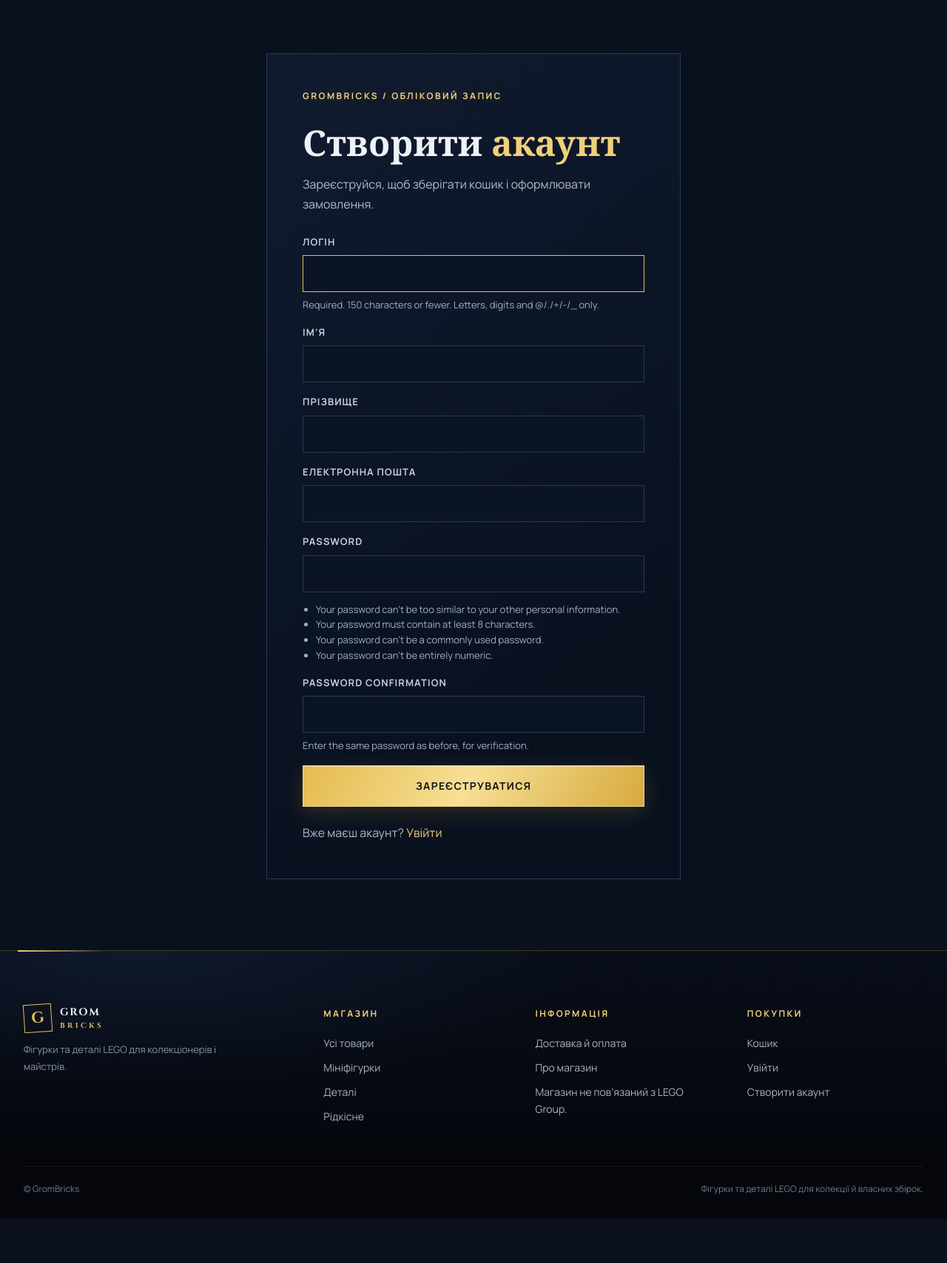
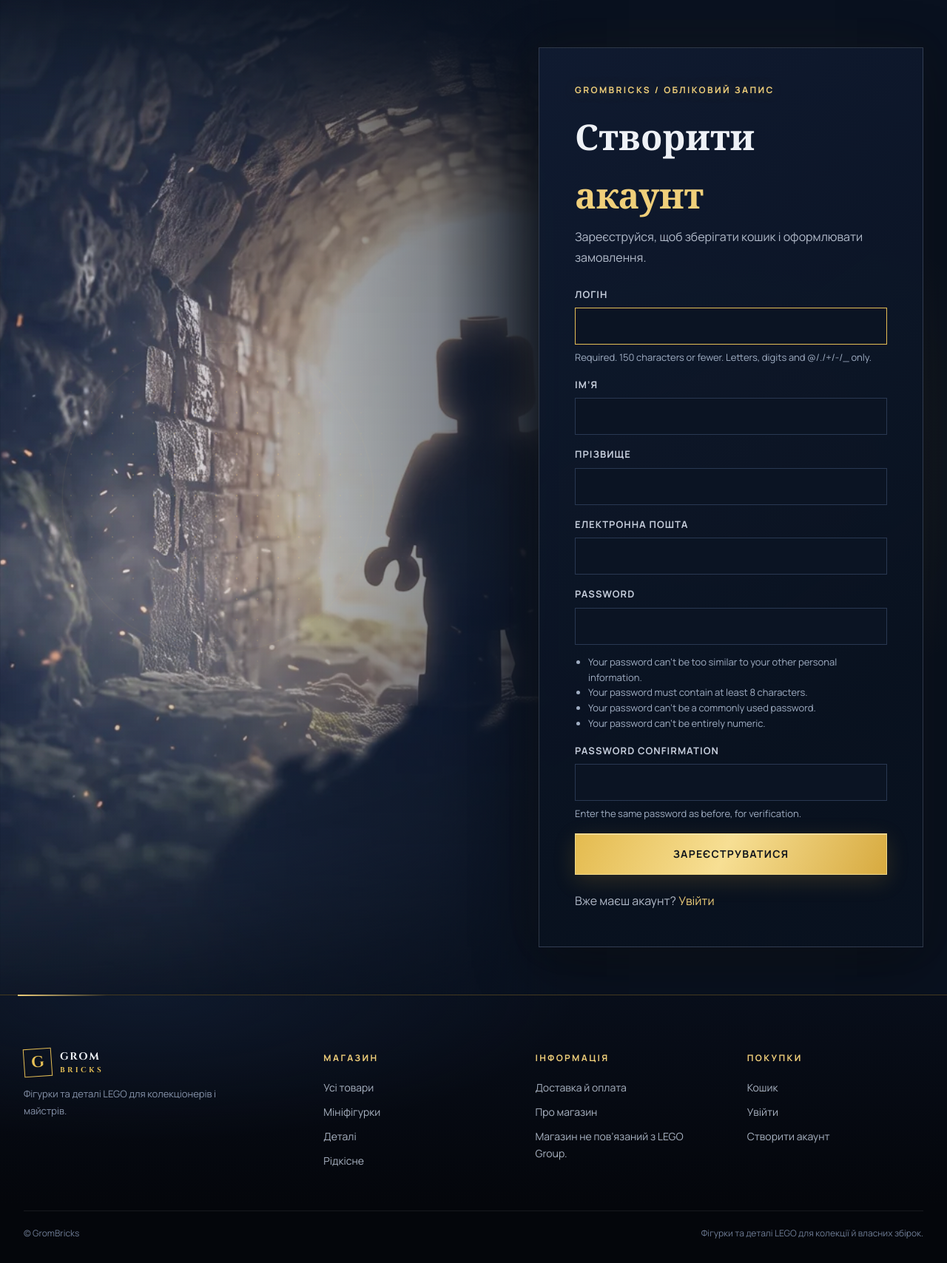
Before and after one commit to Grom256/PracticeReport3, a Django app: page /accounts/register/ in a window 1280 px wide. Shown: the part 93-1801 px from the top of the page at 74% size. Before the commit the page ends 1741 px from the top, so only its background shows below. Run offline with Django 5.2, Linux system fonts and the light colour scheme; parts of the project's set-up code (start-up, migrations or seed data) failed here and were passed over.

Commit message:
Правки дизайну

```diff
--- a/GromBricks/apps/catalog/models.py
+++ b/GromBricks/apps/catalog/models.py
@@ -2,6 +2,8 @@ from django.conf import settings
 from django.core.validators import MinValueValidator
 from django.db import models
 from django.urls import reverse
+
+from .validators import validate_product_sku
 
 
 class Category(models.Model):
@@ -45,7 +47,9 @@ class Product(models.Model):
     product_type = models.CharField(
         'тип товару', max_length=12, choices=ProductType.choices
     )
-    sku = models.CharField('артикул', max_length=50, unique=True)
+    sku = models.CharField(
+        'артикул', max_length=50, unique=True, validators=[validate_product_sku]
+    )
     name = models.CharField('назва', max_length=200)
     description = models.TextField('опис', blank=True)
     series = models.CharField('серія / тематика', max_length=100, blank=True)
--- a/GromBricks/static/css/site.css
+++ b/GromBricks/static/css/site.css
@@ -535,3 +535,61 @@ h1, h2, h3, p { margin-top: 0; }
     .header-actions { grid-column: 2; }
     .menu-toggle, .search-toggle, .header-cart { width: 36px; height: 36px; }
 }
+
+@media (min-width: 1001px) {
+    .page-auth .form-page {
+        position: relative;
+        isolation: isolate;
+        display: grid;
+        width: 100%;
+        min-height: max(620px, calc(100svh - 92px));
+        grid-template-columns: minmax(0, 1fr) minmax(400px, 520px);
+        align-items: center;
+        gap: clamp(48px, 7vw, 120px);
+        overflow: hidden;
+        padding: 64px max(32px, calc((100vw - var(--content-width)) / 2));
+        background: radial-gradient(ellipse at 75% 46%, rgba(230, 191, 85, .08), transparent 35%), #09111f;
+    }
+    .page-auth .form-page::before {
+        position: absolute;
+        z-index: 0;
+        inset: 0 41% 0 0;
+        background-image:
+            linear-gradient(90deg, rgba(9, 17, 31, .08) 30%, rgba(9, 17, 31, .48) 78%, #09111f 100%),
+            linear-gradient(0deg, rgba(9, 17, 31, .25), transparent 42%, rgba(9, 17, 31, .14)),
+            url('../images/hero-bg.webp');
+        background-position: center, center, 68% center;
+        background-size: cover;
+        content: '';
+        pointer-events: none;
+    }
+    .page-auth .form-page::after {
+        position: absolute;
+        z-index: 0;
+        top: 50%;
+        left: 2%;
+        width: clamp(380px, 42vw, 700px);
+        aspect-ratio: 1;
+        border-radius: 50%;
+        background-image:
+            radial-gradient(circle, transparent 55%, rgba(240, 207, 122, .28) 55.3%, transparent 55.8%),
+            radial-gradient(circle, transparent 70%, rgba(207, 214, 224, .16) 70.3%, transparent 70.8%),
+            radial-gradient(circle, rgba(240, 207, 122, .55) 1px, transparent 1.5px);
+        background-size: 100% 100%, 100% 100%, 28px 28px;
+        content: '';
+        opacity: .45;
+        transform: translateY(-50%);
+        mask-image: radial-gradient(ellipse, #000 28%, transparent 74%);
+        pointer-events: none;
+    }
+    .page-auth .form-panel {
+        z-index: 1;
+        grid-column: 2;
+        width: 100%;
+        max-width: none;
+        margin: 0;
+        border-color: rgba(154, 167, 191, .25);
+        background: linear-gradient(145deg, rgba(16, 27, 48, .98), rgba(9, 17, 31, .97) 75%);
+        box-shadow: 0 28px 80px rgba(0, 0, 0, .34), 0 0 60px rgba(230, 191, 85, .04);
+    }
+}
--- a/GromBricks/templates/accounts/login.html
+++ b/GromBricks/templates/accounts/login.html
@@ -1,5 +1,6 @@
 {% extends 'base.html' %}
 {% block title %}Вхід — GromBricks{% endblock %}
+{% block body_class %}page-auth page-auth-login{% endblock %}
 {% block content %}
 <section class="page-width form-page">
     <div class="form-panel">
--- a/GromBricks/templates/accounts/register.html
+++ b/GromBricks/templates/accounts/register.html
@@ -1,5 +1,6 @@
 {% extends 'base.html' %}
 {% block title %}Реєстрація — GromBricks{% endblock %}
+{% block body_class %}page-auth page-auth-register{% endblock %}
 {% block content %}
 <section class="page-width form-page">
     <div class="form-panel">
--- a/GromBricks/templates/base.html
+++ b/GromBricks/templates/base.html
@@ -10,7 +10,7 @@
     <link rel="preconnect" href="https://fonts.googleapis.com">
     <link rel="preconnect" href="https://fonts.gstatic.com" crossorigin>
     <link href="https://fonts.googleapis.com/css2?family=Cinzel:wght@600;700&family=Manrope:wght@400;500;600;700&display=swap" rel="stylesheet">
-    <link rel="stylesheet" href="{% static 'css/site.css' %}?v=20261020-hero-mobile-2">
+    <link rel="stylesheet" href="{% static 'css/site.css' %}?v=20261020-auth-backdrop-1">
     {% block extra_head %}{% endblock %}
 </head>
 <body class="{% block body_class %}{% endblock %}">
```
